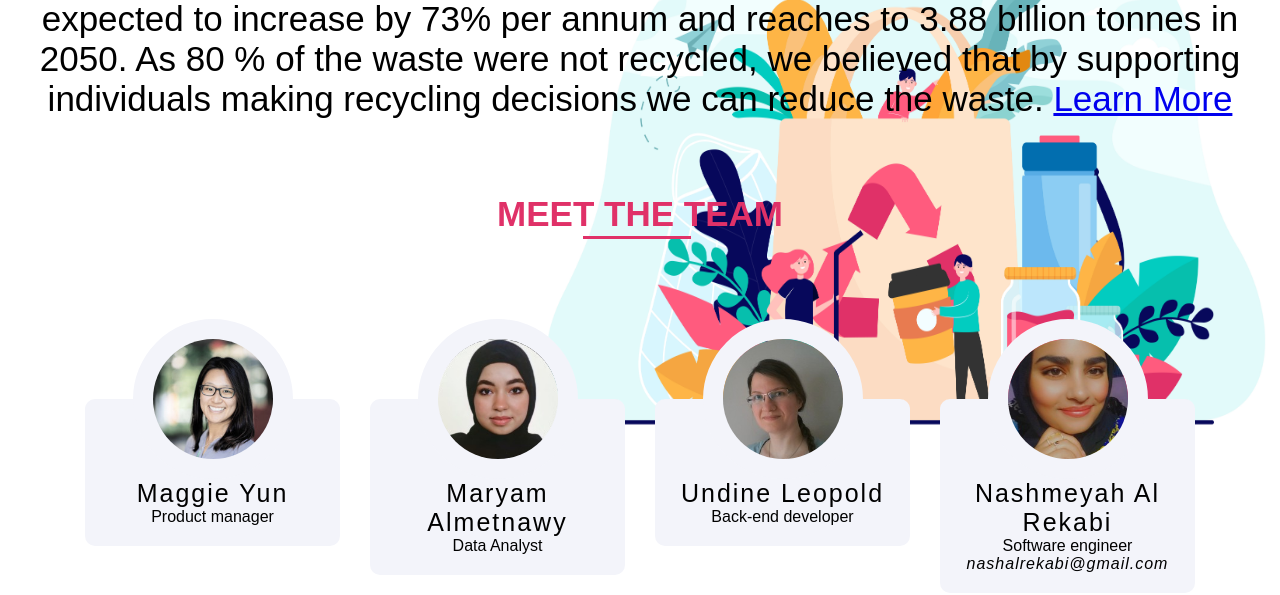
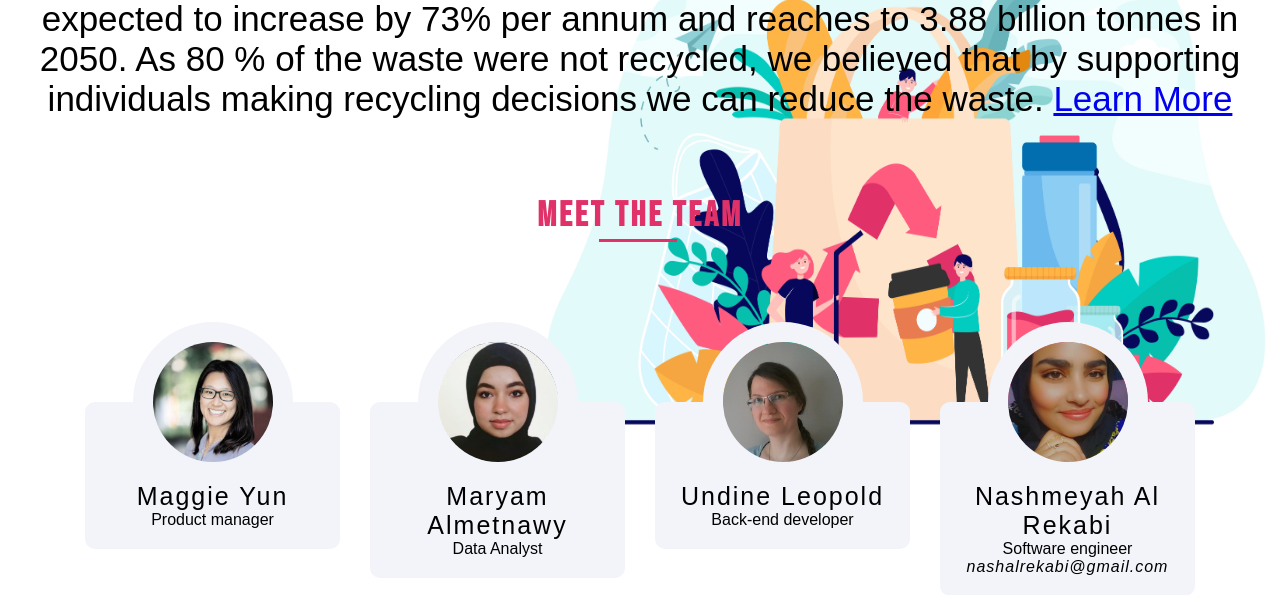
Before and after one commit to undineleopold/RecyclingHackathon, a Flask app: page /about in a window 1280 px wide. Shown: the part 356-951 px from the top of the page. Before the commit the page ends 928 px from the top, so only its background shows below. Run offline with Flask 2, Linux system fonts and the light colour scheme; some web fonts are replaced.

Commit message:
about page styles

```diff
--- a/flaskapp_cities/static/style.css
+++ b/flaskapp_cities/static/style.css
@@ -156,6 +156,8 @@ label{
 }
 .section-title h1{
   display: inline-block;
+  font-family: 'Bebas Neue', cursive;
+  letter-spacing: 3px;
   font-size: 35px;
   text-transform: uppercase;
   font-weight: 700;
--- a/flaskapp_cities/templates/analysis.html
+++ b/flaskapp_cities/templates/analysis.html
@@ -1,4 +1,5 @@
 {% extends 'base.html' %}
+{% block pagetitle %}analysis{% endblock %}
 {% block content %}
 <h1>This is the analysis page</h1>
 <p>Food waste is a part of the world’s annual waste issue. Roughly one-third of the food produced in the world for human consumption every year, gets lost or wasted.
--- a/flaskapp_cities/templates/resources.html
+++ b/flaskapp_cities/templates/resources.html
@@ -3,7 +3,7 @@
 
 {% block header %}
 
-<h1>Resources</h1>
+{% block pagetitle %}Resources{% endblock %}
 {% endblock %}
 
 
```
